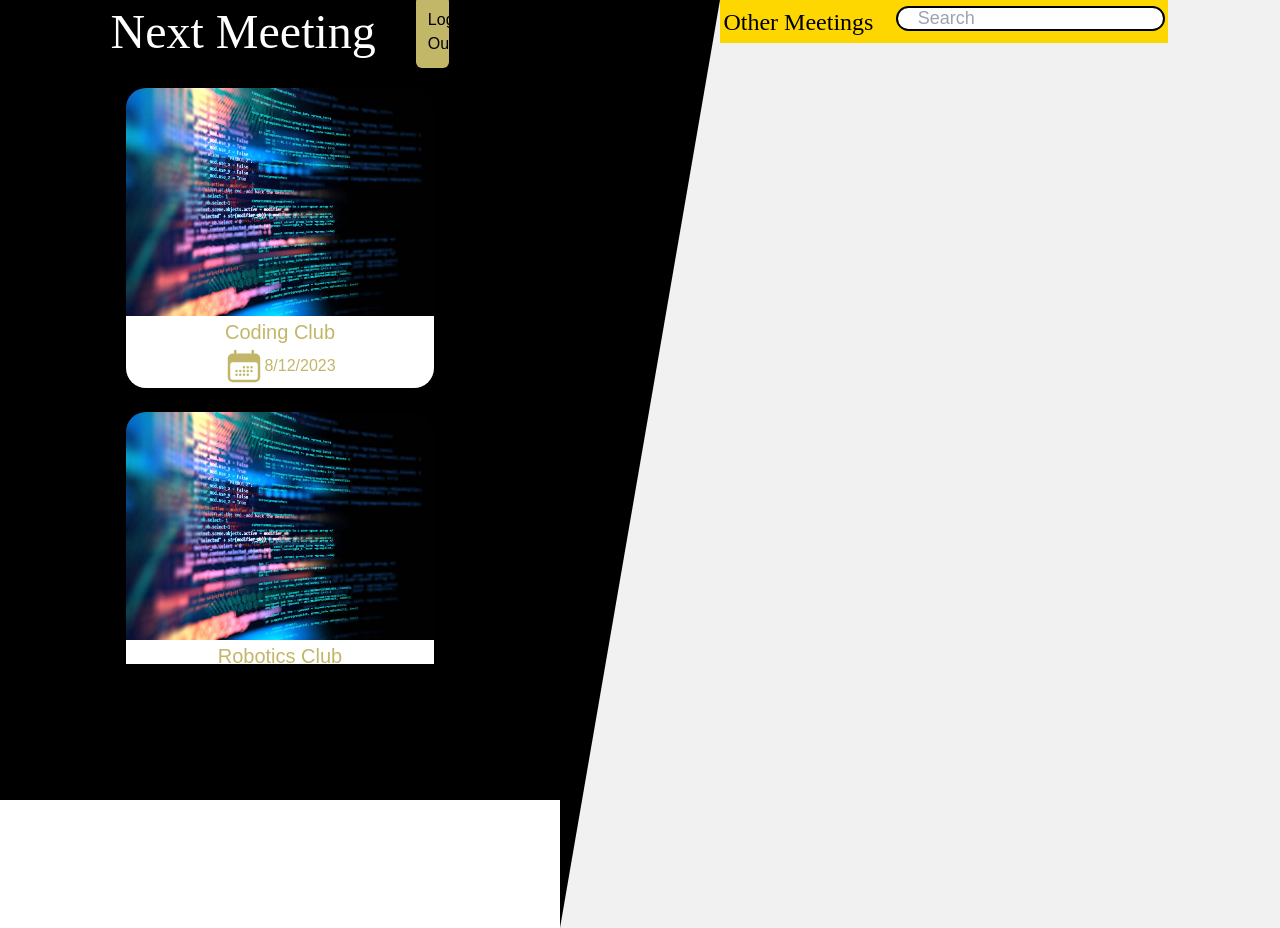
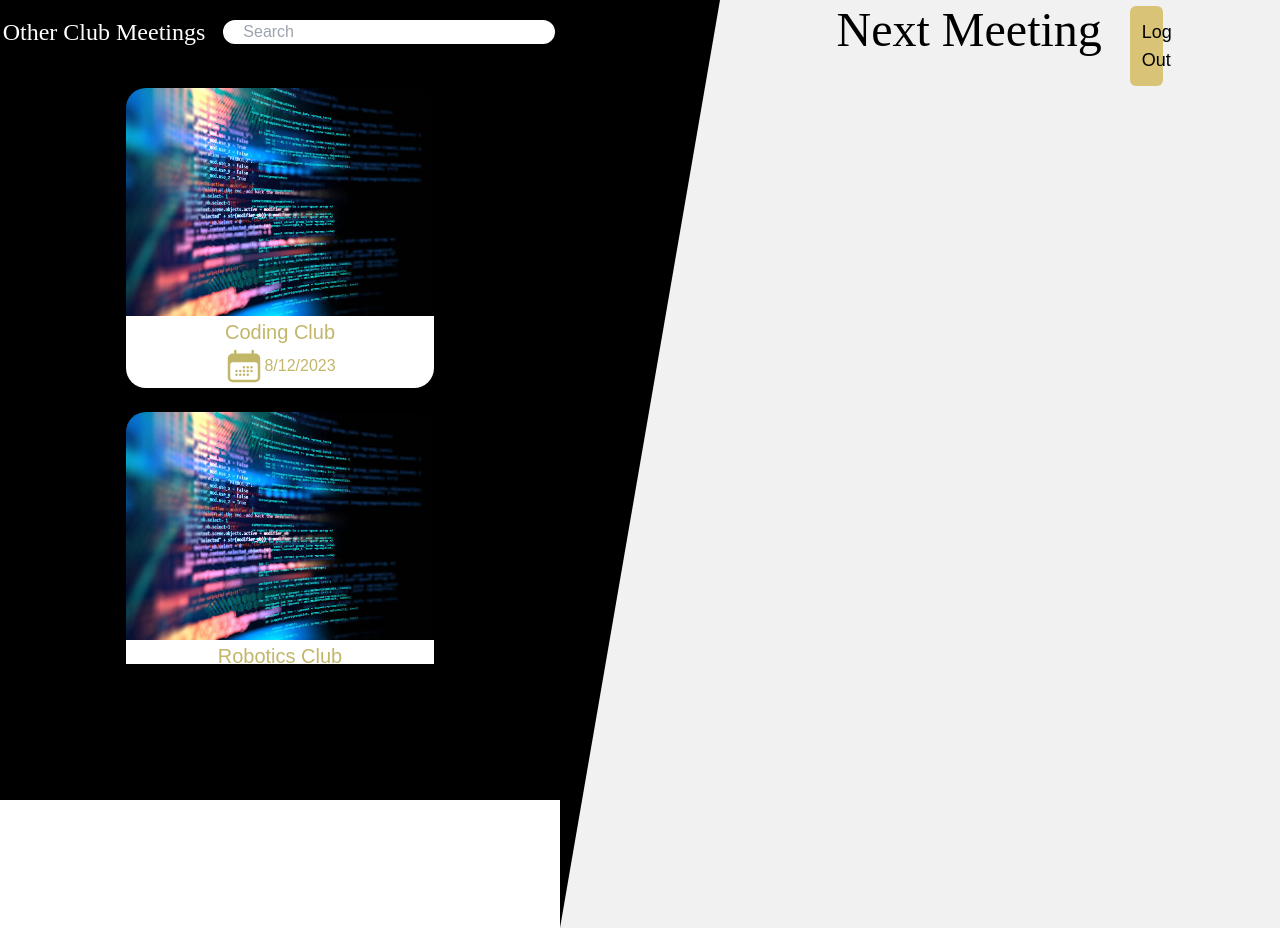
Before and after one commit to sitechtimes/club-attendance-frontend-v2, a Vue app: page /Student in a window 1280 px wide. Built offline with nearby package versions, Linux system fonts and the light colour scheme.

Commit message:
mamasita pizzeria

```diff
--- a/src/components/LogOut.vue
+++ b/src/components/LogOut.vue
@@ -1,6 +1,6 @@
 <template>
   <div
-    class="p-3 w-[6%] cursor-pointer rounded-md hover:scale-110 ease-in-out duration-300 bg-yellow flex justify-evenly items-center"
+    class="p-3 w-[6%] cursor-pointer rounded-md bg-yellow flex justify-evenly items-center"
   >
     <div>Log Out</div>
   </div>
--- a/src/components/SearchBar.vue
+++ b/src/components/SearchBar.vue
@@ -1,7 +1,7 @@
 <template>
   <!-- <MagnifyingGlassIcon /> -->
   <input
-    class="w-[60%] border-2 border-black h-[35%] rounded-full pl-5"
+    class="w-[60%] border-2 border-black h-[45%] rounded-full pl-5"
     placeholder="Search"
   />
 </template>
--- a/src/views/Admin.vue
+++ b/src/views/Admin.vue
@@ -1,7 +1,7 @@
 <template>
   <section class="w-screen h-screen">
     <div
-      class="h-[15%] justify-center space-x-[3%] flex items-center sticky top-0 bg-black"
+      class="h-[13%] justify-center space-x-[3%] flex items-center sticky top-0 bg-black"
     >
       <div class="w-[8%] text-white text-lg font-medium">Administration</div>
       <SearchBar></SearchBar>
--- a/src/views/Student.vue
+++ b/src/views/Student.vue
@@ -1,11 +1,9 @@
 <template>
   <div class="bg-p[#F1F1F1] w-full h-screen flex justify-center">
     <div class="w-[calc(50%-5rem)] h-full bg-black">
-      <div class="h-[8%] flex justify-center items-center">
-        <div class="text-white text-5xl font-normal font-['Itim']">
-          Next Meeting
-        </div>
-        <LogOut class="ml-10"></LogOut>
+      <div class="h-[8%] flex justify-center items-center space-x-4">
+        <h1 class="text-white text-2xl font-['Itim']">Other Club Meetings</h1>
+        <SearchBar></SearchBar>
       </div>
       <div
         class="p-6 flex flex-col h-[75%] overflow-y-auto justify-evenly items-center gap-6 md:flex-row md:flex-wrap"
@@ -23,11 +21,12 @@
     </div>
 
     <div class="page w-[calc(50%+5rem)] h-full">
-      <div
-        class="bg-[#FFD700] py-[1%] w-[80%] flex justify-center space-x-[5%] text-lg"
-      >
-        <h1 class="text-black text-2xl font-['Itim']">Other Meetings</h1>
-        <SearchBar></SearchBar>
+      <div class="py-[1%] flex justify-center space-x-[5%] text-lg">
+        <div class="text-black text-5xl font-normal font-['Itim']">
+          Next Meeting
+        </div>
+        <LogOut class="ml-10 w-[20%]"></LogOut>
+
         <!-- <div
           class="flex min-h-full justify-end p-4 text-center sm:items-center sm:p-0"
         >
--- a/tailwind.config.js
+++ b/tailwind.config.js
@@ -15,7 +15,7 @@ module.exports = {
       pink: "#ff49db",
       orange: "#ff7849",
       green: "#13ce66",
-      yellow: " #c2b669",
+      yellow: " #D8C377",
       "gray-dark": "#273444",
       gray: "#8492a6",
       "gray-light": "#d3dce6",
```
